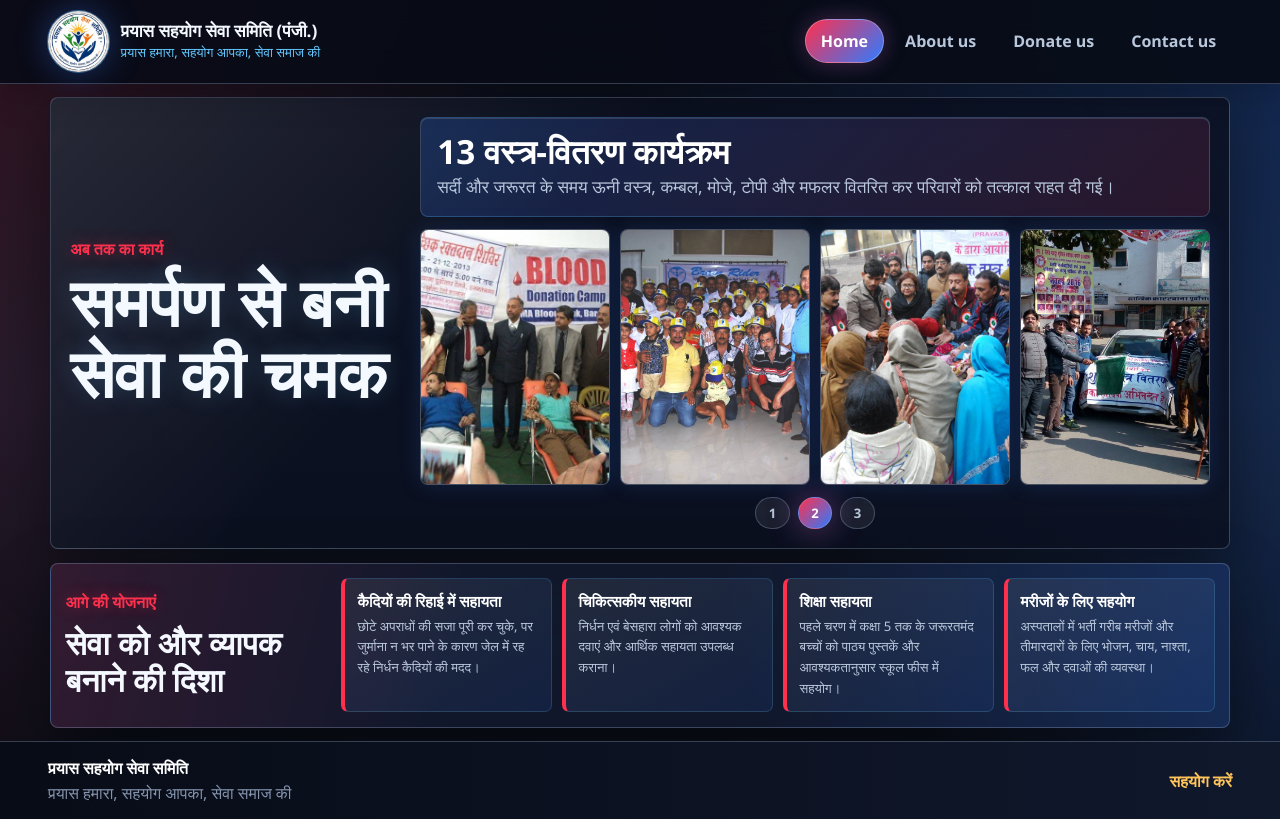
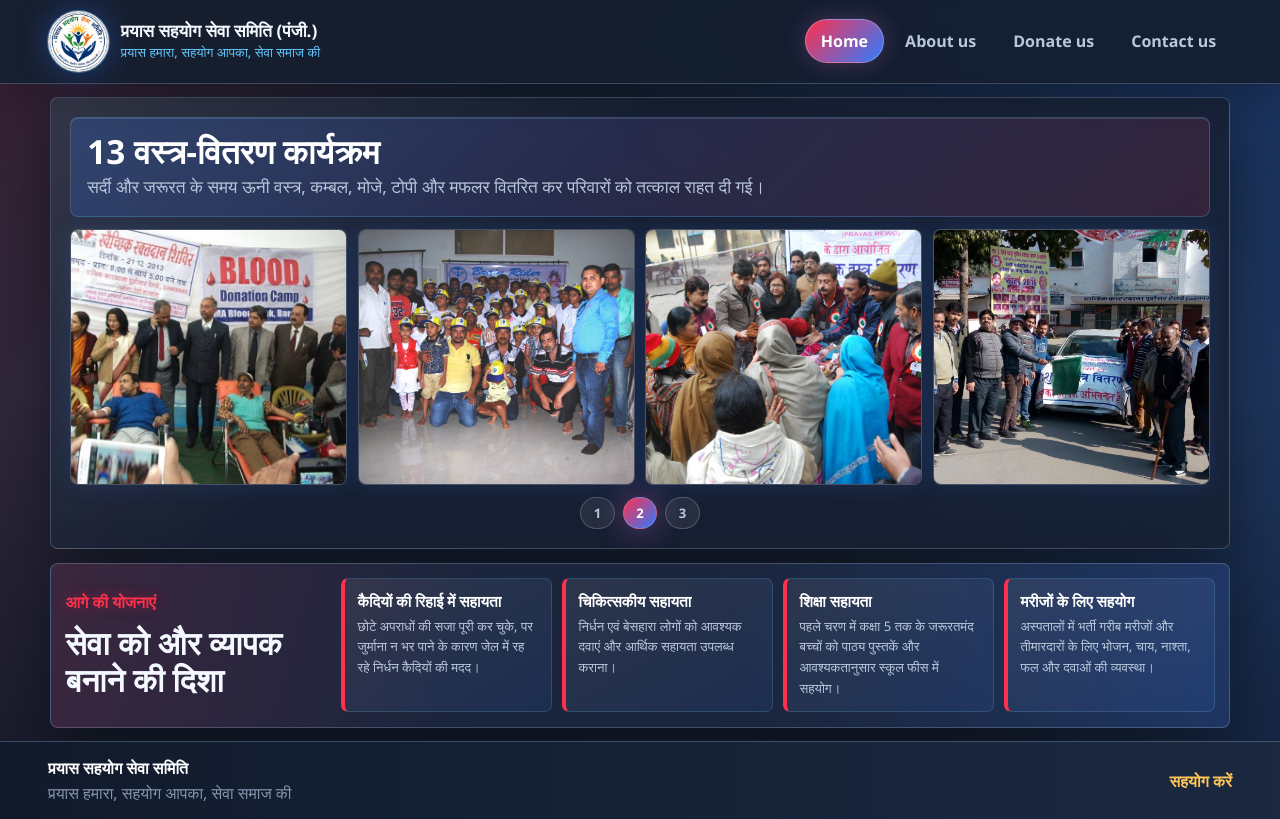
Before and after one commit to narexa-itcs/prayas-2, a React (Vite) app: page / in a window 1280 px wide. Built offline with nearby package versions, Linux system fonts and the light colour scheme.

Commit message:
more changes

```diff
--- a/src/App.tsx
+++ b/src/App.tsx
@@ -107,10 +107,6 @@ function HomePage() {
   return (
     <div className="page-shell home-shell">
       <section className="work-showcase" aria-labelledby="work-title">
-        <div className="section-heading">
-          <p className="eyebrow">अब तक का कार्य</p>
-          <h1 id="work-title">समर्पण से बनी सेवा की चमक</h1>
-        </div>
         <ImageSlideshow />
       </section>
 
--- a/src/styles.css
+++ b/src/styles.css
@@ -9,14 +9,14 @@
   --metal: #c9d3e7;
   --gold: #ffc55a;
   --success: #48d6c8;
-  --panel: rgba(12, 17, 32, 0.82);
-  --panel-strong: rgba(18, 25, 45, 0.94);
+  --panel: rgba(24, 32, 50, 0.82);
+  --panel-strong: rgba(28, 39, 62, 0.94);
   --line: rgba(180, 203, 238, 0.26);
   --shadow: 0 20px 60px rgba(0, 0, 0, 0.36);
   --glow-blue: 0 0 32px rgba(47, 123, 255, 0.38);
   --glow-red: 0 0 32px rgba(255, 48, 77, 0.34);
   color: var(--ink);
-  background: #070a12;
+  background: #101827;
   font-family:
     "Nirmala UI",
     "Mangal",
@@ -41,7 +41,7 @@ body {
   background:
     linear-gradient(120deg, rgba(255, 48, 77, 0.16), transparent 32%),
     linear-gradient(245deg, rgba(47, 123, 255, 0.24), transparent 42%),
-    linear-gradient(180deg, #090d18 0%, #111827 48%, #070a12 100%);
+    linear-gradient(180deg, #121c2d 0%, #1a2639 48%, #101827 100%);
 }
 
 body::before {
@@ -92,7 +92,7 @@ main {
   justify-content: space-between;
   gap: 1rem;
   padding: 0.68rem clamp(1rem, 4vw, 3rem);
-  background: rgba(8, 12, 23, 0.9);
+  background: rgba(20, 30, 47, 0.9);
   border-bottom: 1px solid var(--line);
   backdrop-filter: blur(18px);
   box-shadow: 0 12px 34px rgba(0, 0, 0, 0.2);
@@ -212,7 +212,6 @@ nav a.active {
 
 .work-showcase {
   display: grid;
-  grid-template-columns: minmax(14rem, 0.42fr) minmax(0, 1fr);
   gap: clamp(0.8rem, 2vw, 1.15rem);
   min-height: 0;
   padding: clamp(0.9rem, 2vw, 1.2rem);
@@ -711,7 +710,7 @@ footer {
   gap: 1rem;
   padding: 0.95rem clamp(1rem, 4vw, 3rem);
   color: #fff;
-  background: linear-gradient(90deg, #080c17, #10182c);
+  background: linear-gradient(90deg, #101a2b, #1b2940);
   border-top: 1px solid var(--line);
 }
 
@@ -756,7 +755,7 @@ footer a {
     top: calc(100% + 0.5rem);
     display: none;
     padding: 0.6rem;
-    background: rgba(8, 12, 23, 0.96);
+    background: rgba(20, 30, 47, 0.96);
     border: 1px solid var(--line);
     border-radius: 0.5rem;
     box-shadow: var(--shadow);
```
